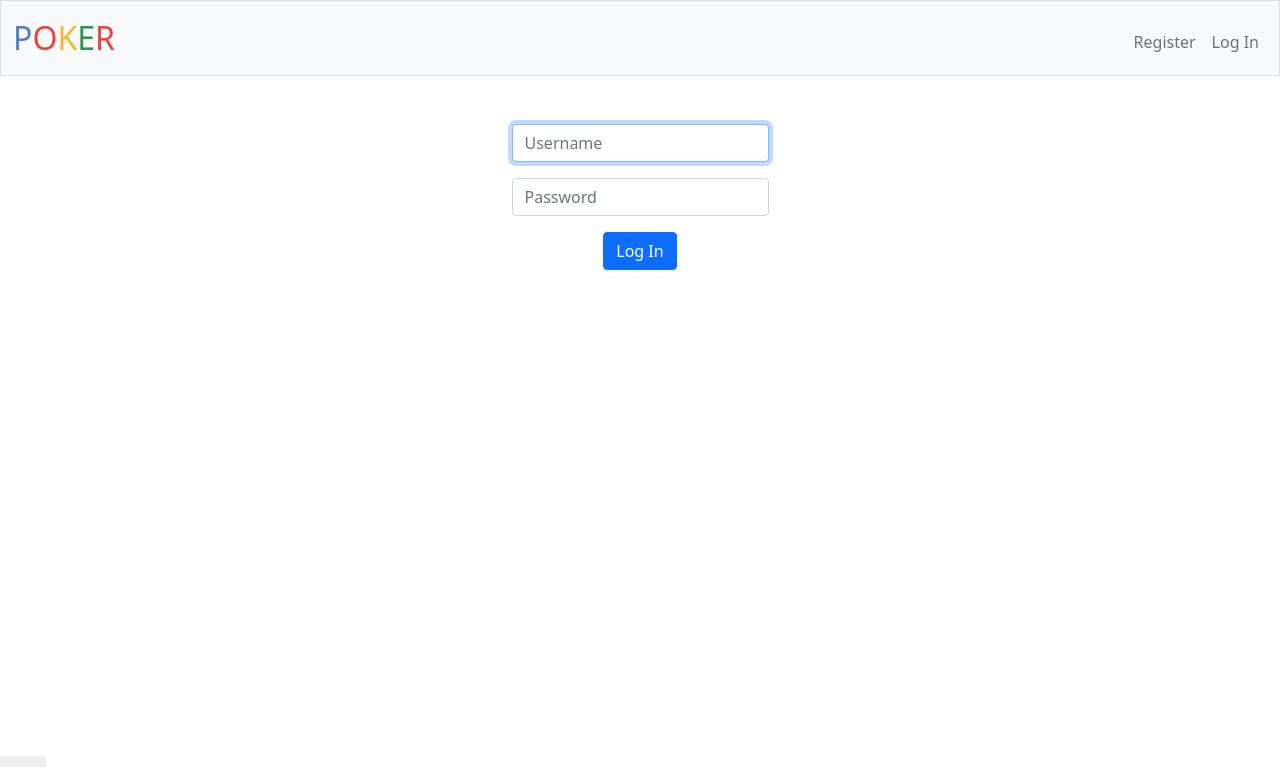
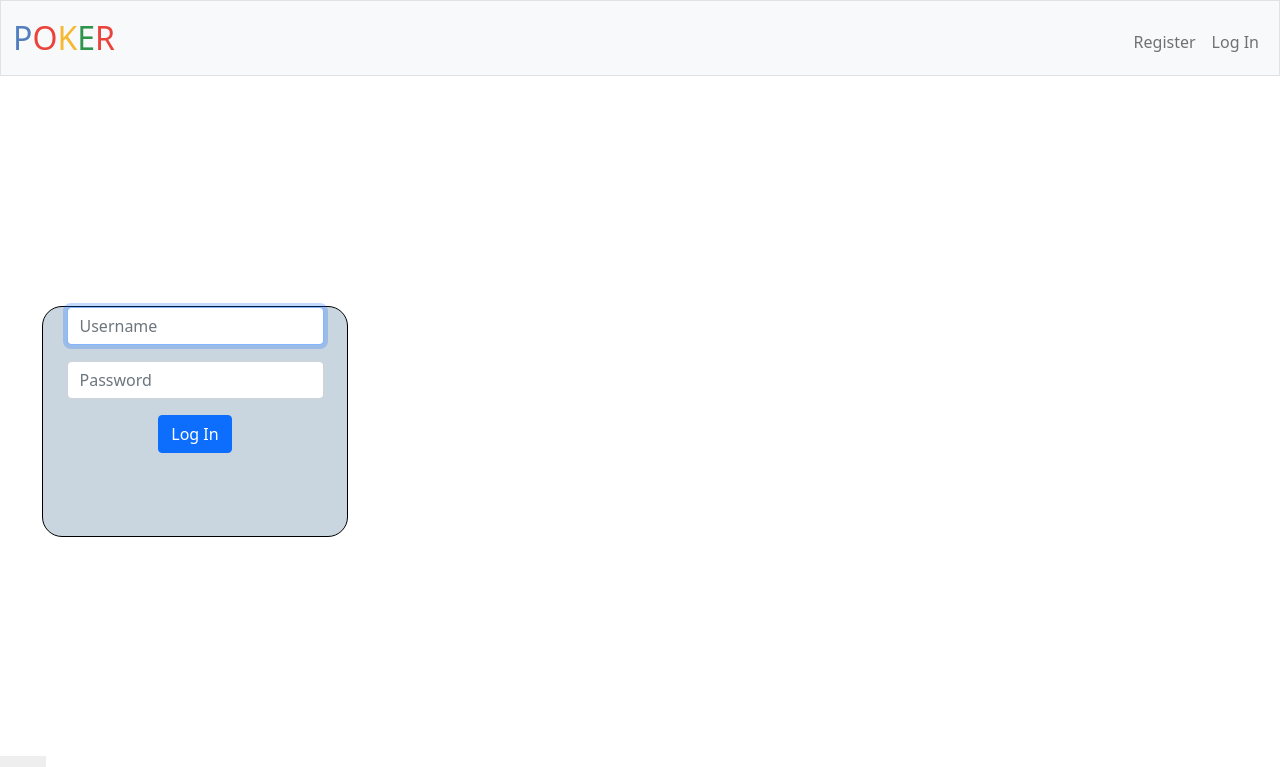
Before and after one commit to Izatr2004/pokernight, a Flask app: page /login in a window 1280 px wide. Shown: the top 767 px of the page. Run offline with Flask 2, Linux system fonts and the light colour scheme; some libraries are stand-ins or nearby versions.

Commit message:
updated code but a bug is present

```diff
--- a/app.py
+++ b/app.py
@@ -171,8 +171,9 @@ def dealers():
         db.execute("UPDATE users SET hp = hp + 1 WHERE id = ?", id)
 
         session["hp"] = rows[0]["hp"]
+        hp = session["hp"]
 
-        return jsonify({'success': True, 'hp': session["hp"]})
+        return jsonify({'success': True, 'hp': hp})
     else:
         return render_template("dealers.html")
 
@@ -194,8 +195,9 @@ def players():
         db.execute("UPDATE users SET bounty = bounty + 1 WHERE id = ?", id)
 
         session["hp"] = rows[0]["hp"]
+        hp = session["hp"]
 
-        return jsonify({'success': True, 'hp': session["hp"]})
+        return jsonify({'success': True, 'hp': hp})
     else:
         players = db.execute("SELECT * FROM users ORDER BY hp")
         # add OFFSET int for skipping first few users^
--- a/notes1.txt
+++ b/notes1.txt
@@ -13,3 +13,6 @@ to implement:
 to consider:
     bounty system implementation (similar to tipping), do we want the player stats to
     change everytime someone tips or places a bounty?
+
+BUGS:
+1. when you switch from tip view to bounty view, the first click gets fucked update
--- a/static/script.js
+++ b/static/script.js
@@ -17,7 +17,11 @@ function tip(user_id) {
                 setTimeout(function() {
                     $("#dialog-message").dialog("close");
                 }, 4000); // close dialog after 5 seconds
-                $('#value-container').html("HP: " + data.hp);
+
+                // update HP value in #value-container element
+                if (data.hp !== undefined) {
+                    $('#value-container').text("HP: " + data.hp);
+                }
             } else {
                 $("#dialog-message").dialog({
                     modal: true,
@@ -46,20 +50,6 @@ function tip(user_id) {
             setTimeout(function() {
                 $("#dialog-message").dialog("close");
             }, 4000); // close dialog after 5 seconds
-        }
-    });
-}
-
-function updateHP(amount) {
-    $.ajax({
-        url: "/update-hp",
-        type: "POST",
-        data: {amount: amount},
-        success: function(response) {
-            $('#value-container').html("HP: " + response.new_hp);
-        },
-        error: function(error) {
-            console.log(error);
         }
     });
 }
--- a/static/styles.css
+++ b/static/styles.css
@@ -41,3 +41,15 @@ nav .navbar-brand .green
     padding: 20px;
     z-index: 1;
 }
+
+.login-border-box {
+    box-sizing: border-box;
+    position: absolute;
+    width: 306px;
+    height: 231px;
+    left: 42px;
+    top: 306px;
+    background: #c9d6df;
+    border: 1px solid #000000;
+    border-radius: 20px;
+}
--- a/templates/login.html
+++ b/templates/login.html
@@ -14,7 +14,7 @@
     <div id="myPopup3" class="myPopup" style="display: none;">
         Username/Password doesn't exist !
     </div>
-
+    <div class = "login-border-box">
     <form action="/login" method="post">
         <div class="mb-3">
             <input autocomplete="off" autofocus class="form-control mx-auto w-auto" id="username" name="username" placeholder="Username" type="text">
@@ -24,6 +24,7 @@
         </div>
         <button class="btn btn-primary" type="submit">Log In</button>
     </form>
+    </div>
 
     <script>
         {% if err1 == True %}
--- a/templates/players.html
+++ b/templates/players.html
@@ -5,8 +5,9 @@
 {% endblock %}
 
 {% block main %}
+    <div id="dialog-message"></div>
     {% for player in players %}
-        <tr>
+        <tr class="">
             <td class="text-start">{{ player["name"] }}</td>
             <td class="text-end">{{ player["hp"] }}</td>
             <td class="text-end"> {{ player["bounty"] }} </td>
```
Also changed, not shown: notes.txt (+14 -0 lines), data.db, templates/dealers.html (line endings or trailing spaces), 2 other files.
